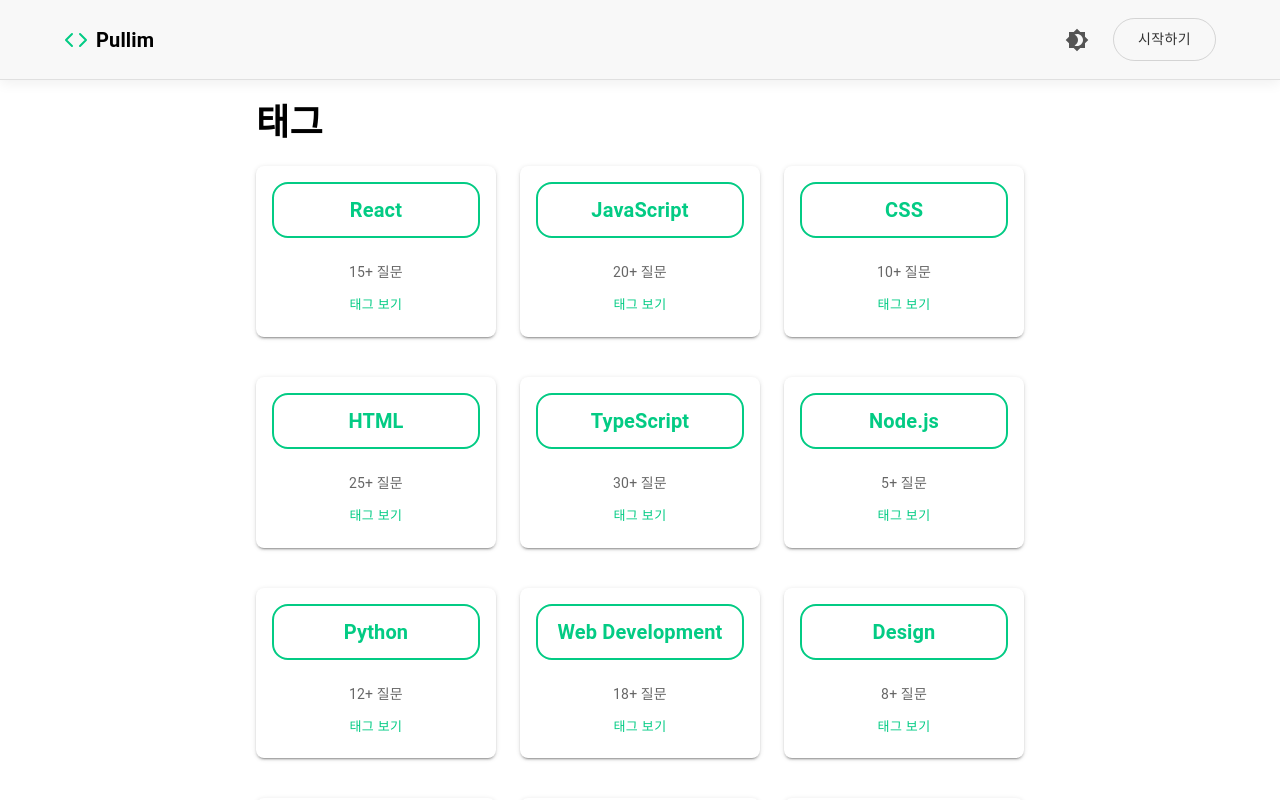
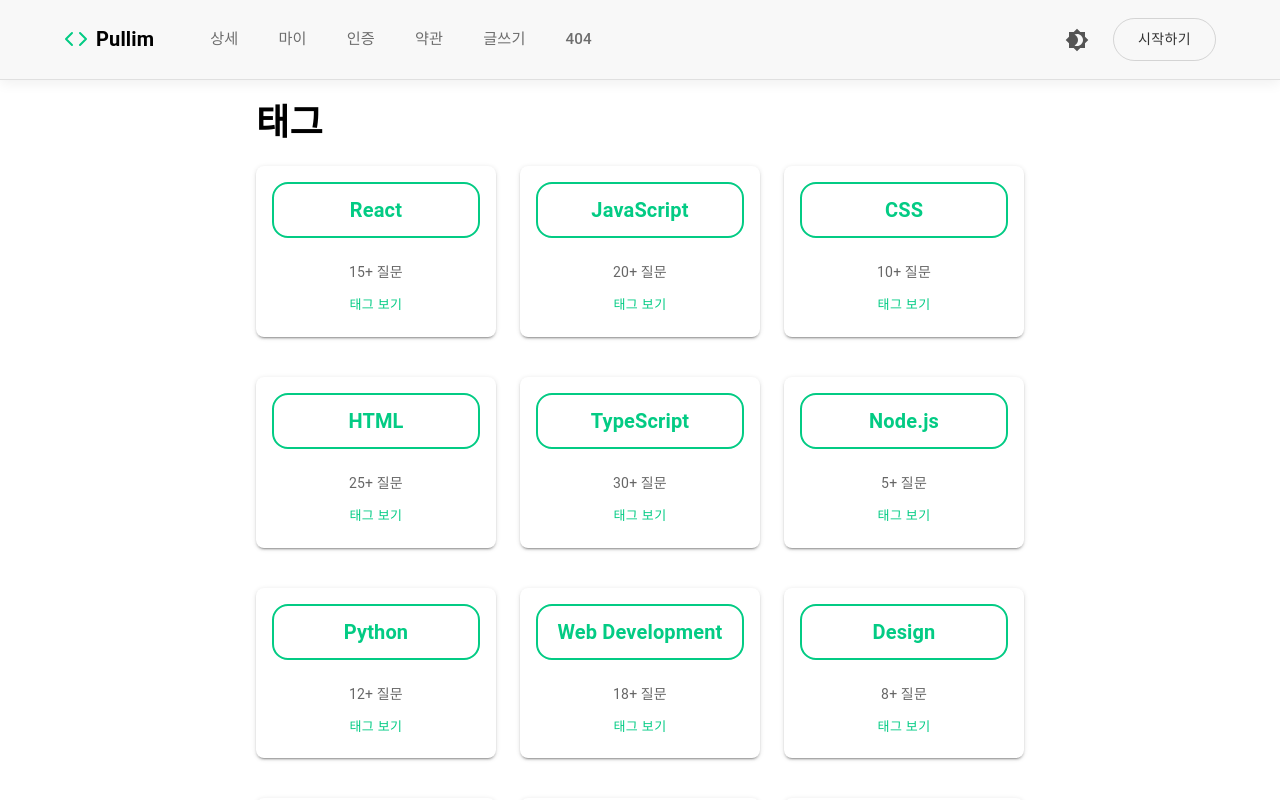
Before and after one commit to minkwan-1/react-nest, a React (Vite) app in the folder client/: page /tag in a window 1280 px wide. Shown: the top 800 px of the page. Built offline with nearby package versions, Linux system fonts and the light colour scheme; no server answers; what quill-image-resize-module-ts would draw is missing.

Commit message:
backend logic 수정 전 커밋

```diff
--- a/client/src/components/layout/appbar/Appbar.tsx
+++ b/client/src/components/layout/appbar/Appbar.tsx
@@ -8,6 +8,8 @@ import {
   useTheme,
   Avatar,
   Tooltip,
+  Stack,
+  Typography,
 } from "@mui/material";
 import Brightness4Icon from "@mui/icons-material/Brightness4";
 import Brightness7Icon from "@mui/icons-material/Brightness7";
@@ -16,8 +18,8 @@ import AppbarLogo from "./AppbarLogo";
 import ErrorDialog from "./ErrorDialog";
 import { useNavigate, useLocation } from "react-router-dom";
 import { useEffect } from "react";
-import { useAtom } from "jotai"; // Assuming you're using Jotai to manage the state
-import { realUserInfo } from "@atom/auth"; // Import your atom for user info
+import { useAtom } from "jotai";
+import { realUserInfo } from "@atom/auth";
 
 // Interface for Appbar Props
 interface AppbarProps {
@@ -29,7 +31,7 @@ function Appbar({ sx }: AppbarProps) {
   const location = useLocation();
   const { mode, setMode } = useColorScheme();
   const theme = useTheme();
-  const [realUser, setRealUser] = useAtom(realUserInfo); // Jotai atom for user info
+  const [realUser, setRealUser] = useAtom(realUserInfo);
 
   // Dark mode toggle function
   const toggleColorMode = () => {
@@ -39,9 +41,9 @@ function Appbar({ sx }: AppbarProps) {
   // Handle button click for navigation
   const handleButtonClick = () => {
     if (location.pathname === "/") {
-      navigate("/home"); // Navigate to /home from /
+      navigate("/home");
     } else {
-      navigate("/sign-up"); // Navigate to /sign-up for other paths
+      navigate("/sign-up");
     }
   };
 
@@ -49,7 +51,7 @@ function Appbar({ sx }: AppbarProps) {
   useEffect(() => {
     const storedUser = localStorage.getItem("realUser");
     if (storedUser) {
-      setRealUser(JSON.parse(storedUser)); // Set realUser from localStorage
+      setRealUser(JSON.parse(storedUser));
     }
   }, [setRealUser]);
 
@@ -60,8 +62,15 @@ function Appbar({ sx }: AppbarProps) {
     }
   }, [realUser]);
 
-  // Get the user's first name for avatar display (assuming realUser has name)
-  // const firstName = realUser?.name?.split(" ")[0];
+  // Navigation items
+  const navItems = [
+    { name: "상세", path: "/questions/1" },
+    { name: "마이", path: "/my" },
+    { name: "인증", path: "/phone" },
+    { name: "약관", path: "/privacy" },
+    { name: "글쓰기", path: "/edit" },
+    { name: "404", path: "*" },
+  ];
 
   return (
     <Box
@@ -96,9 +105,76 @@ function Appbar({ sx }: AppbarProps) {
           justifyContent: "space-between",
         }}
       >
-        {/* AppbarLogo Component */}
-        <AppbarLogo />
+        {/* Left section: Logo and Navigation */}
+        <Box sx={{ display: "flex", alignItems: "center" }}>
+          {/* AppbarLogo Component */}
+          <AppbarLogo />
 
+          {/* Navigation Links - 새로 추가된 부분 */}
+          <Stack
+            direction="row"
+            spacing={1}
+            sx={{
+              ml: 5,
+              display: { xs: "none", md: "flex" }, // 모바일에서는 숨김
+            }}
+          >
+            {navItems.map((item) => (
+              <Typography
+                key={item.path}
+                variant="body1"
+                component="button"
+                onClick={() => navigate(item.path)}
+                sx={{
+                  position: "relative",
+                  px: 2,
+                  py: 1,
+                  fontSize: "0.95rem",
+                  fontWeight: 500,
+                  background: "none",
+                  border: "none",
+                  borderRadius: 1,
+                  cursor: "pointer",
+                  transition: "all 0.2s",
+                  textTransform: "none",
+                  opacity: location.pathname === item.path ? 1 : 0.7,
+                  ...theme.applyStyles("light", {
+                    color: location.pathname === item.path ? "#03cb84" : "#333",
+                    "&:hover": {
+                      opacity: 1,
+                      backgroundColor: "rgba(3, 203, 132, 0.05)",
+                    },
+                  }),
+                  ...theme.applyStyles("dark", {
+                    color:
+                      location.pathname === item.path ? "#03cb84" : "#f0f0f0",
+                    "&:hover": {
+                      opacity: 1,
+                      backgroundColor: "rgba(3, 203, 132, 0.1)",
+                    },
+                  }),
+                  "&::after":
+                    location.pathname === item.path
+                      ? {
+                          content: '""',
+                          position: "absolute",
+                          bottom: -1,
+                          left: "20%",
+                          width: "60%",
+                          height: "2px",
+                          backgroundColor: "#03cb84",
+                          borderRadius: "2px",
+                        }
+                      : {},
+                }}
+              >
+                {item.name}
+              </Typography>
+            ))}
+          </Stack>
+        </Box>
+
+        {/* Right section: Theme toggle and User/Auth */}
         <Box sx={{ display: "flex", alignItems: "center", gap: 2 }}>
           {/* Dark mode toggle button */}
           <IconButton
@@ -120,18 +196,18 @@ function Appbar({ sx }: AppbarProps) {
             <Tooltip title={realUser.name} onClick={() => navigate("/my")}>
               <Avatar
                 sx={{
-                  width: 40, // 크기 키움
-                  height: 40, // 크기 키움
+                  width: 40,
+                  height: 40,
                   mr: 1,
-                  bgcolor: "#03cb84", // 기본 배경 색
-                  fontSize: "16px", // 글자 크기
-                  fontWeight: "bold", // 글자 두께
+                  bgcolor: "#03cb84",
+                  fontSize: "16px",
+                  fontWeight: "bold",
                   cursor: "pointer",
-                  boxShadow: "0px 4px 8px rgba(0, 0, 0, 0.2)", // 그림자 추가
-                  border: "2px solid #fff", // 흰색 테두리 추가
-                  transition: "transform 0.2s ease-in-out", // 클릭 시 애니메이션 효과
+                  boxShadow: "0px 4px 8px rgba(0, 0, 0, 0.2)",
+                  border: "2px solid #fff",
+                  transition: "transform 0.2s ease-in-out",
                   "&:hover": {
-                    transform: "scale(1.1)", // 호버 시 크기 증가
+                    transform: "scale(1.1)",
                   },
                 }}
                 src="https://i.namu.wiki/i/u0c4TvXo_si7IwPcgYdL1XiGz8dhBHbgfCLSIEPm_AKmyzEYDe5oM3TBynQINBM89XE9gBdQ5uvOEvDMU-Uokg.webp"
```
